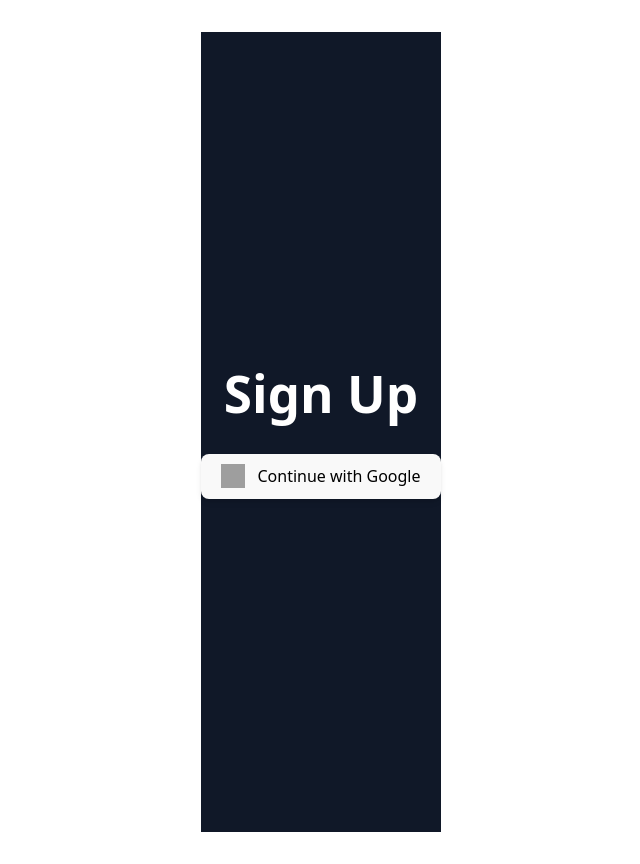
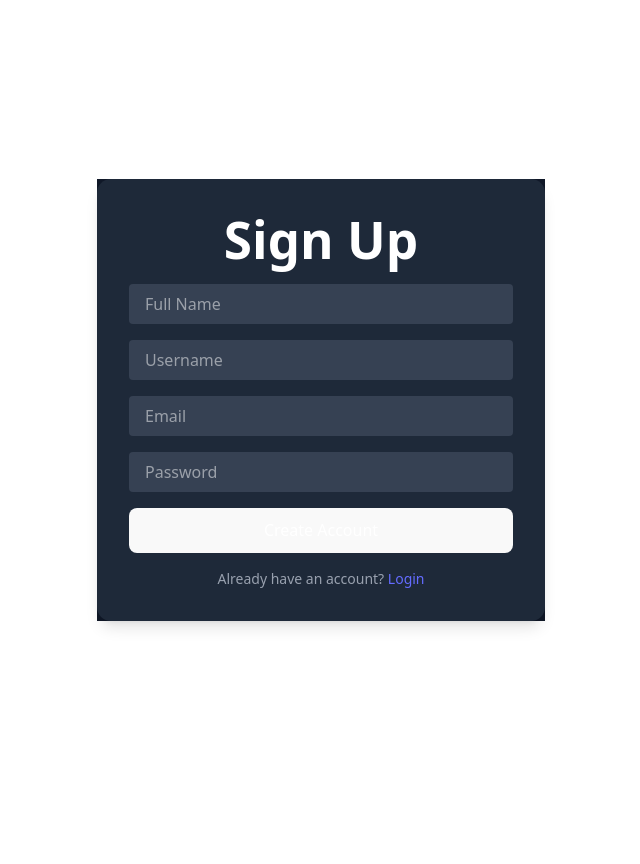
Before and after one commit to Ashmit0405/Rag-PDF-Summarizer, a React app in the folder frontend/: page /signup in a window 1280 px wide. Shown: the whole page, without its empty margins (319-959 px from the left). After the commit the page ends 800 px from the top, so only its background shows below. Built offline with nearby package versions, Linux system fonts and the light colour scheme; no server answers; grey boxes are pictures that could not be loaded; the HTML template or start-up script is replaced by a standard one.

Commit message:
Changed the ui to suit the jwt format authentication inplace of OAuth

```diff
--- a/frontend/src/App.jsx
+++ b/frontend/src/App.jsx
@@ -4,14 +4,23 @@ import './App.css'
 import { BrowserRouter, Route, Routes, Navigate } from 'react-router-dom'
 import { AuthContext } from './context/authContext.jsx'
 import Home from './pages/Home.jsx'
-import AuthSuccess from './pages/AuthSuccess.jsx'
+import Login from './pages/Login.jsx'
 
 function ProtectedRoute({ children }) {
   const { user, loading } = useContext(AuthContext);
-  if (!user) return <Navigate to="/signup" replace />;
   if (loading) return <p>Loading...</p>;
+  if (!user) return <Navigate to="/login" replace />;
   return children;
 }
+
+function PublicRoute({ children }) {
+  const { user, loading } = useContext(AuthContext);
+  if (user) {
+    return <Navigate to="/" replace />;
+  }
+  return children;
+}
+
 
 function App() {
   return (
@@ -21,13 +30,29 @@ function App() {
           path="/"
           element={
             <ProtectedRoute>
-              <Home/>
+              <Home />
             </ProtectedRoute>
           }
         />
-        <Route path="/signup" element={<Signup />} />
-        <Route path="/auth/success" element={<AuthSuccess />} />
-        <Route path="/index.html" element={<AuthSuccess/>} />
+        <Route
+          path="/login"
+          element={
+            <PublicRoute>
+              <Login />
+            </PublicRoute>
+          }
+        />
+
+        <Route
+          path="/signup"
+          element={
+            <PublicRoute>
+              <Signup />
+            </PublicRoute>
+          }
+        />
+        {/* <Route path="/auth/success" element={<AuthSuccess />} />
+          <Route path="/index.html" element={<AuthSuccess/>} /> */}
       </Routes>
     </BrowserRouter>
   )
--- a/frontend/src/components/Home/ProfileCard.jsx
+++ b/frontend/src/components/Home/ProfileCard.jsx
@@ -13,14 +13,14 @@ export default function ProfileCard() {
   const { logout, user } = useContext(AuthContext);
   const navigate = useNavigate();
 
-  const displayName = user?.names?.[0]?.displayName || "User";
-  const email = user?.emailAddresses?.[0]?.value || "No email";
+  const displayName = user?.username|| "User";
+  const email = user?.email || "No email";
   const photoUrl = user?.photos?.[0]?.url || null;
 
   const handleLogout = async () => {
     const success = await logout();
     if (success) {
-      navigate("/sign-up");
+      navigate("/login");
     }
   };
 
--- a/frontend/src/context/authContext.jsx
+++ b/frontend/src/context/authContext.jsx
@@ -4,8 +4,6 @@ export const AuthContext = createContext();
 
 export default function AuthProvider({ children }) {
   const [user, setUser] = useState(null);
-  const [accessToken, setAccessToken] = useState(null);
-  const [refreshToken, setRefreshToken] = useState(null);
   const [loading, setLoading] = useState(true);
 
   const refreshAccess = useCallback(async () => {
@@ -14,13 +12,10 @@ export default function AuthProvider({ children }) {
         withCredentials: true
       });
       const { accessToken, refreshToken, user } = res.data.data;
-      setAccessToken(accessToken);
-      setRefreshToken(refreshToken);
       setUser(user);
     } catch (error) {
       console.warn("Session not active:", error.response?.data || error.message);
       setUser(null);
-      setAccessToken(null);
     } finally {
       setLoading(false);
     }
@@ -30,59 +25,43 @@ export default function AuthProvider({ children }) {
     refreshAccess();
   }, [refreshAccess]);
 
-  const loginWithGoogle = () => {
-    const googleAuthUrl = "https://accounts.google.com/o/oauth2/v2/auth";
-    const params = new URLSearchParams({
-      client_id: import.meta.env.VITE_GOOGLE_CLIENT_ID,
-      redirect_uri: `${import.meta.env.VITE_BACKEND_URL}/oauth/callback`,
-      response_type: "code",
-      scope: "openid email profile",
-      access_type: "offline",
-      prompt: "consent",
-    });
-    const finalUrl = `${googleAuthUrl}?${params.toString()}`;
-    console.log("Redirecting to:", finalUrl); // 👈 check this
-    window.location.href = `${googleAuthUrl}?${params.toString()}`;
-  };
+const login = async (credentials) => {
+    try {
+      const res = await axiosInstance.post(
+        "/login",
+        credentials,
+        { withCredentials: true }
+      );
 
-  const getUserInfo = async () => {
-    try {
-      const res = await axiosInstance.get("/profile",{
-        withCredentials: true
-      });
-      return res.data.data;
-    } catch (err) {
-      console.error("Error fetching Google user info:", err.response?.data || err.message);
-      return null;
+      setUser(res.data.data.loggedin);
+      setLoading(false);
+      return { success: true };
+    } catch (error) {
+      return {
+        success: false,
+        message: error.response?.data?.message || "Login failed",
+      };
     }
   };
-
   const logout = async () => {
     try {
-      const res = await axiosInstance.post("/logout",{},{
-        withCredentials: true
-      });
-      if (res.status !== 200) throw new Error("Logout failed");
-
+      await axiosInstance.post(
+        "/logout",
+        {},
+        { withCredentials: true }
+      );
+    } catch (err) {
+      console.error("Logout error:", err);
+    } finally {
       setUser(null);
-      setAccessToken(null);
-      setRefreshToken(null);
-      return true;
-    } catch (err) {
-      console.error("Logout failed:", err.response?.data || err.message);
-      return false;
     }
   };
-
   return (
     <AuthContext.Provider
       value={{
         user,
-        accessToken,
-        refreshToken,
-        loginWithGoogle,
         logout,
-        getUserInfo,
+        login,
         refreshAccess,
         loading,
         setUser,
--- a/frontend/src/pages/AuthSuccess.jsx
+++ /dev/null
@@ -1,37 +0,0 @@
-// frontend/src/pages/AuthSuccess.jsx
-import React, { useContext, useEffect } from "react";
-import { useNavigate } from "react-router-dom";
-import { AuthContext } from "../context/authContext.jsx";
-
-function AuthSuccess() {
-  const { setUser, getUserInfo } = useContext(AuthContext);
-  const navigate = useNavigate();
-
-  useEffect(() => {
-    const fetchProfile = async () => {
-      try {
-        const profile = await getUserInfo();
-        if (profile) {
-          setUser(profile);
-          navigate("/");
-        } else {
-          navigate("/signup");
-        }
-      } catch (err) {
-        console.error("Error loading profile:", err);
-        navigate("/signup");
-      }
-    };
-
-    fetchProfile();
-  }, []);
-
-  return (
-    <div className="min-h-screen flex flex-col items-center justify-center bg-gray-900 text-white">
-      <h2 className="text-3xl font-semibold mb-4">Signing you in...</h2>
-      <p className="text-gray-400">Please wait while we finish authentication.</p>
-    </div>
-  );
-}
-
-export default AuthSuccess;
--- /dev/null
+++ b/frontend/src/pages/Login.jsx
@@ -0,0 +1,96 @@
+import React, { useContext, useState } from "react";
+import { AuthContext } from "@/context/authContext.jsx";
+import { useNavigate } from "react-router-dom";
+
+function Login() {
+  const { login } = useContext(AuthContext);
+  const navigate = useNavigate();
+
+  const [form, setForm] = useState({
+    email: "",
+    username: "",
+    password: "",
+  });
+
+  const [loading, setLoading] = useState(false);
+  const [error, setError] = useState("");
+
+  const handleChange = (e) => {
+    setForm({ ...form, [e.target.name]: e.target.value });
+  };
+
+  const handleSubmit = async (e) => {
+    e.preventDefault();
+    setLoading(true);
+    setError("");
+
+    const res = await login(form);
+
+    if (res.success) {
+      navigate("/");
+    } else {
+      setError(res.message);
+    }
+
+    setLoading(false);
+  };
+
+  return (
+    <div className="flex items-center justify-center bg-gray-900 text-white">
+      <form
+        onSubmit={handleSubmit}
+        className="bg-gray-800 p-8 rounded-xl w-full max-w-md space-y-4"
+      >
+        <h1 className="text-3xl font-bold text-center">Login</h1>
+
+        {error && <p className="text-red-400 text-sm text-center">{error}</p>}
+
+        <input
+          type="email"
+          name="email"
+          placeholder="Email"
+          value={form.email}
+          onChange={handleChange}
+          required
+          className="w-full px-4 py-2 rounded bg-gray-700"
+        />
+
+        <input
+          type="text"
+          name="username"
+          placeholder="Username"
+          value={form.username}
+          onChange={handleChange}
+          required
+          className="w-full px-4 py-2 rounded bg-gray-700"
+        />
+
+        <input
+          type="password"
+          name="password"
+          placeholder="Password"
+          value={form.password}
+          onChange={handleChange}
+          required
+          className="w-full px-4 py-2 rounded bg-gray-700"
+        />
+
+        <button
+          type="submit"
+          disabled={loading}
+          className="w-full bg-blue-600 py-2 rounded"
+        >
+          {loading ? "Logging in..." : "Login"}
+        </button>
+        <p className="text-sm text-center text-gray-400">
+            Dont have an account?{" "}
+            <a href="/signup" className="text-blue-400 hover:underline">
+              Signup
+            </a>
+        </p>
+      </form>
+    </div>
+  );
+}
+
+export default Login;
--- a/frontend/src/pages/Signup.jsx
+++ b/frontend/src/pages/Signup.jsx
@@ -1,24 +1,108 @@
-import React, { useContext } from "react";
-import { AuthContext } from "../context/authContext.jsx";
+import React, { useState} from "react";
+import { useNavigate } from "react-router-dom";
+import axios from "axios";
 
 function Signup() {
-  const { loginWithGoogle } = useContext(AuthContext);
+  const [form, setForm] = useState({
+    username: "",
+    email: "",
+    password: "",
+    fullname: "",
+  });
+  const navigate=useNavigate();
+  const [loading, setLoading] = useState(false);
+  const [error, setError] = useState("");
+
+  const handleChange = (e) => {
+    setForm({ ...form, [e.target.name]: e.target.value });
+  };
+
+  const handleSubmit = async (e) => {
+    e.preventDefault();
+    setError("");
+    setLoading(true);
+
+    try {
+      await axios.post(
+        "http://localhost:8000/register",
+        form,
+        { withCredentials: true }
+      );
+
+      alert("User registered successfully!");
+      navigate("/login");
+    } catch (err) {
+      setError(err.response?.data?.message || "Something went wrong");
+    } finally {
+      setLoading(false);
+    }
+  };
 
   return (
-    <div className="min-h-screen flex flex-col items-center justify-center bg-gray-900 text-white">
-      <h1 className="text-4xl font-bold mb-8">Sign Up</h1>
+    <div className="items-center justify-center bg-gray-900 text-white">
+      <form
+        onSubmit={handleSubmit}
+        className="bg-gray-800 p-8 rounded-xl w-full max-w-md space-y-4 shadow-lg"
+      >
+        <h1 className="text-3xl font-bold text-center mb-4">Sign Up</h1>
 
-      <button
-        onClick={loginWithGoogle}
-        className="bg-white text-black px-6 py-3 rounded-lg flex items-center gap-3 shadow-md hover:scale-105 transition-transform"
-      >
-        <img
-          src="https://developers.google.com/identity/images/g-logo.png"
-          alt="Google"
-          className="w-6 h-6"
+        {error && (
+          <p className="text-red-400 text-sm text-center">{error}</p>
+        )}
+
+        <input
+          type="text"
+          name="fullname"
+          placeholder="Full Name"
+          value={form.fullname}
+          onChange={handleChange}
+          className="w-full px-4 py-2 rounded bg-gray-700 focus:outline-none"
         />
-        Continue with Google
-      </button>
+
+        <input
+          type="text"
+          name="username"
+          placeholder="Username"
+          value={form.username}
+          onChange={handleChange}
+          required
+          className="w-full px-4 py-2 rounded bg-gray-700 focus:outline-none"
+        />
+
+        <input
+          type="email"
+          name="email"
+          placeholder="Email"
+          value={form.email}
+          onChange={handleChange}
+          required
+          className="w-full px-4 py-2 rounded bg-gray-700 focus:outline-none"
+        />
+
+        <input
+          type="password"
+          name="password"
+          placeholder="Password"
+          value={form.password}
+          onChange={handleChange}
+          required
+          className="w-full px-4 py-2 rounded bg-gray-700 focus:outline-none"
+        />
+
+        <button
+          type="submit"
+          disabled={loading}
+          className="w-full bg-blue-600 hover:bg-blue-700 py-2 rounded font-semibold transition"
+        >
+          {loading ? "Creating account..." : "Create Account"}
+        </button>
+        <p className="text-sm text-center text-gray-400">
+            Already have an account?{" "}
+            <a href="/login" className="text-blue-400 hover:underline">
+              Login
+            </a>
+          </p>
+      </form>
     </div>
   );
 }
```
